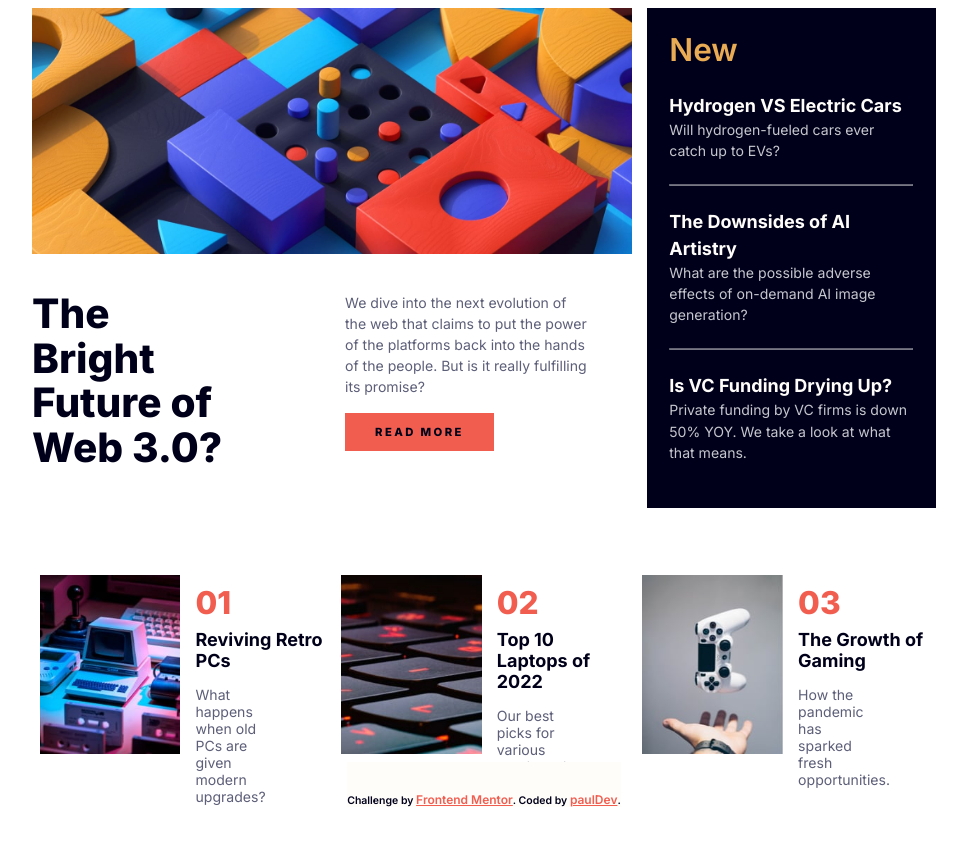
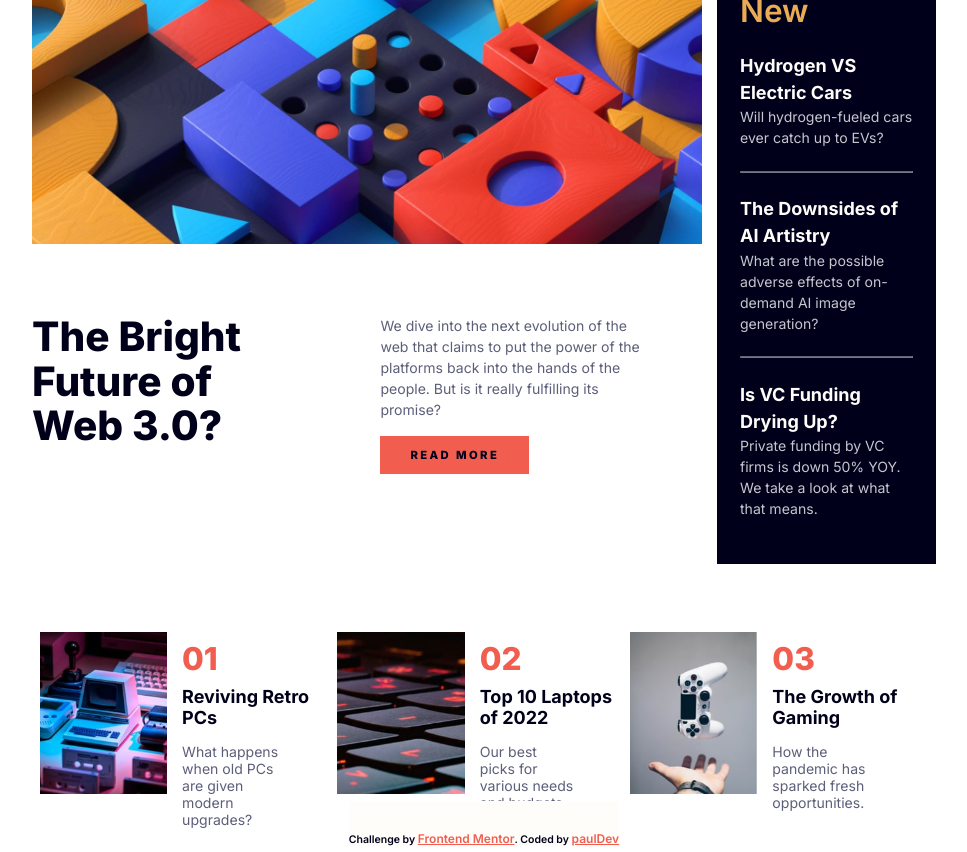
Before and after one commit to dev-paulL/news-homepage, a plain HTML site: page index.html in a window 1280 px wide. Shown: the part 98-950 px from the top of the page, without its empty margins (156-1123 px from the left). Drawn offline with Linux system fonts and the light colour scheme.

Commit message:
random changes nothing important

```diff
--- a/index.html
+++ b/index.html
@@ -128,14 +128,9 @@
     </main>
 
     <footer>
-      <p>
-        Challenge by
-        <a href="https://www.frontendmentor.io?ref=challenge" target="_blank"
-          >Frontend Mentor</a
-        >. Coded by
-        <a href="https://github.com/dev-paulL/news-homepage" target="_blank"
-          >paulDev</a
-        >.
+      <p> Challenge by
+        <a href="https://www.frontendmentor.io?ref=challenge" target="_blank">Frontend Mentor</a>. Coded by
+        <a href="https://github.com/dev-paulL/news-homepage" target="_blank">paulDev</a>
       </p>
     </footer>
   </body>
--- a/style.css
+++ b/style.css
@@ -21,6 +21,9 @@ html {
   height: 100%;
 }
 
+main {
+  width: 100%;
+}
 body {
   min-height: 100vh;
   padding: 2rem;
@@ -83,7 +86,7 @@ h1 {
   margin-top: 1rem;
   font-size: 0.75rem;
   width: fit-content;
-  transition: 0.2s ease-in-out;
+
 }
 
 .main-article_readmore-btn:hover {
@@ -131,6 +134,7 @@ h1 {
   margin-top: 1rem;
   display: flex;
   flex-flow: row wrap;
+  width: 100%;
 }
 
 .top3-article {
@@ -196,17 +200,31 @@ footer a {
   display: none;
 }
 
-@media (min-width: 64rem) {
+.desktop-nav a {
+  text-decoration: none;
+  color: var(--dark-grayish-blue);
+  cursor: pointer;
+}
+
+.desktop-nav a:hover {
+  color: var(--soft-red);
+}
+
+.top3-article a:hover {
+  color: var(--soft-red);
+}
+a {
+  cursor: pointer;
+  transition: 0.2s ease-in-out;
+}
+
+@media screen and (min-width: 70rem) {
   body {
     padding: 5rem;
-    max-height: 100vh;
+    max-height: 100%;
   }
 
-  main {
-    max-width: 80%;
-  }
-
-  header {
+  main, header {
     max-width: 80%;
   }
   section {
@@ -214,13 +232,10 @@ footer a {
     padding: 0;
     gap: 1rem;
     max-width: 100%;
-    grid-template-columns: auto auto 32%;
+    grid-template-columns: 2fr 1fr 1fr;
     grid-template-areas: "mainArticle mainArticle newsSection" "mainArticle mainArticle newsSection" "top3 top3 top3";
   }
-  a {
-    cursor: pointer;
-    transition: 0.3s ease-in-out;
-  }
+
   .main-article {
     grid-area: mainArticle;
     display: grid;
@@ -237,27 +252,28 @@ footer a {
   }
   .new-articles-section {
     grid-area: newsSection;
+
   }
 
   .main-article-content {
     width: 85%;
   }
   .top3-articles-section {
+    display: grid;
+    grid-template-columns:repeat(3, auto);
     grid-area: top3;
   }
 
-  .top3-article {
-    flex: 1;
-  }
 
   .top3-article-info p {
-    width: 60%;
+    width: 70%;
     margin-top: 0.5rem;
   }
 
   .menu_open_btn {
     display: none;
   }
+
   .desktop-nav {
     display: block;
     width: auto;
@@ -269,17 +285,5 @@ footer a {
     padding-left: 3rem;
   }
 
-  .desktop-nav a {
-    text-decoration: none;
-    color: var(--dark-grayish-blue);
-    cursor: pointer;
-  }
 
-  .desktop-nav a:hover {
-    color: var(--soft-red);
-  }
-
-  .top3-article a:hover {
-    color: var(--soft-red);
-  }
 }
```
